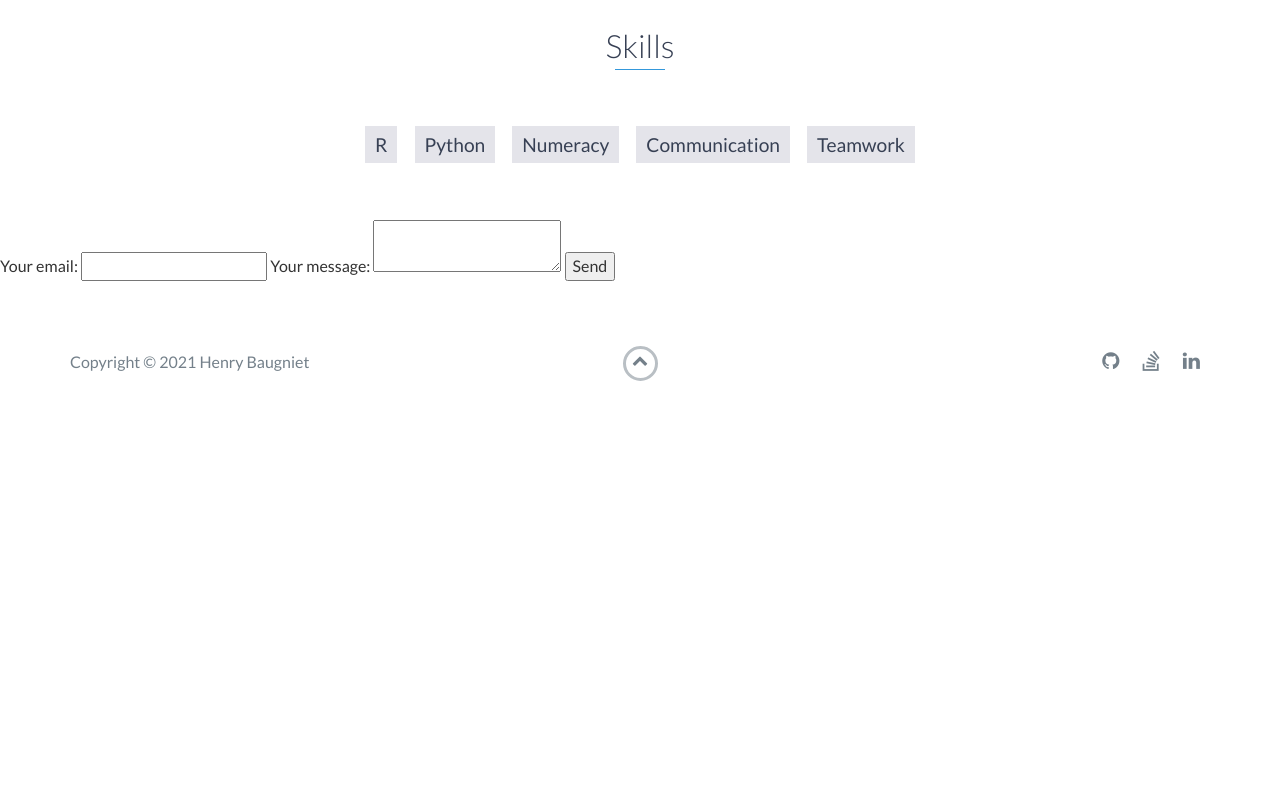
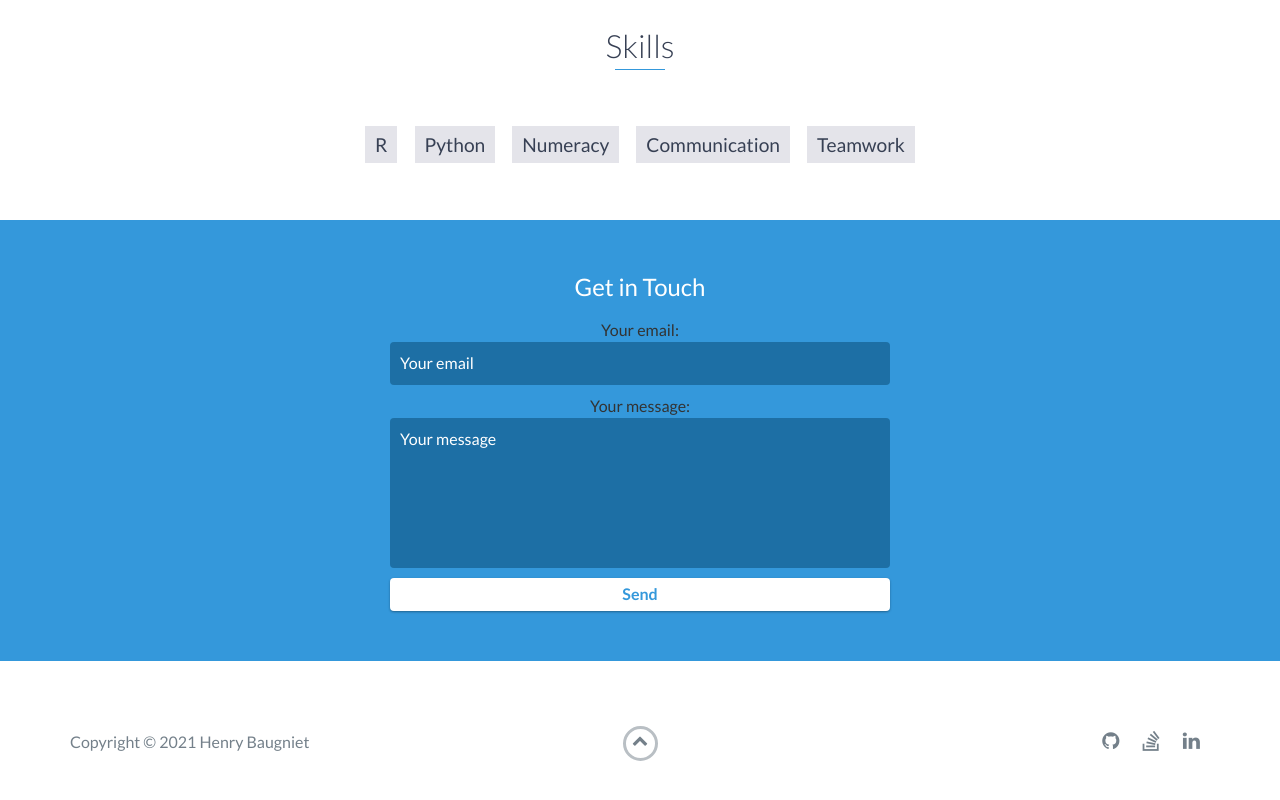
Before and after one commit to henrybaugniet/henryCom, a website: page index.html in a window 1280 px wide. Shown: the part 3464-4264 px from the top of the page. Before the commit the page ends 3898 px from the top, so only its background shows below. Drawn offline with nearby package versions, Linux system fonts and the light colour scheme.

Commit message:
Tried to sort out the form styling
Form is now working but just needed reconecting to the CSS

```diff
--- a/index.html
+++ b/index.html
@@ -235,23 +235,28 @@
 
 <!-- Code from form spree website -->
 
+<div id= "contact">
+  <h2>Get in Touch</h2>
+    <div id="contact-form">
+
       <form
         action="https://formspree.io/f/xwkalqol"
         method="POST"
       >
         <label>
           Your email:
-    <input type="email" name="_replyto">
+          <input type="email" name="_replyto" placeholder="Your email">
         </label>
         <label>
           Your message:
-    <textarea name="message"></textarea>
+          <textarea name="message" placeholder="Your message"></textarea>
         </label>
-
-  <!-- your other form fields go here -->
 
         <button type="submit">Send</button>
       </form>
+
+    </div>
+</div>
 
 
     <!-- End #contact -->
```
Lines whose indentation alone changed are shown as unchanged.
